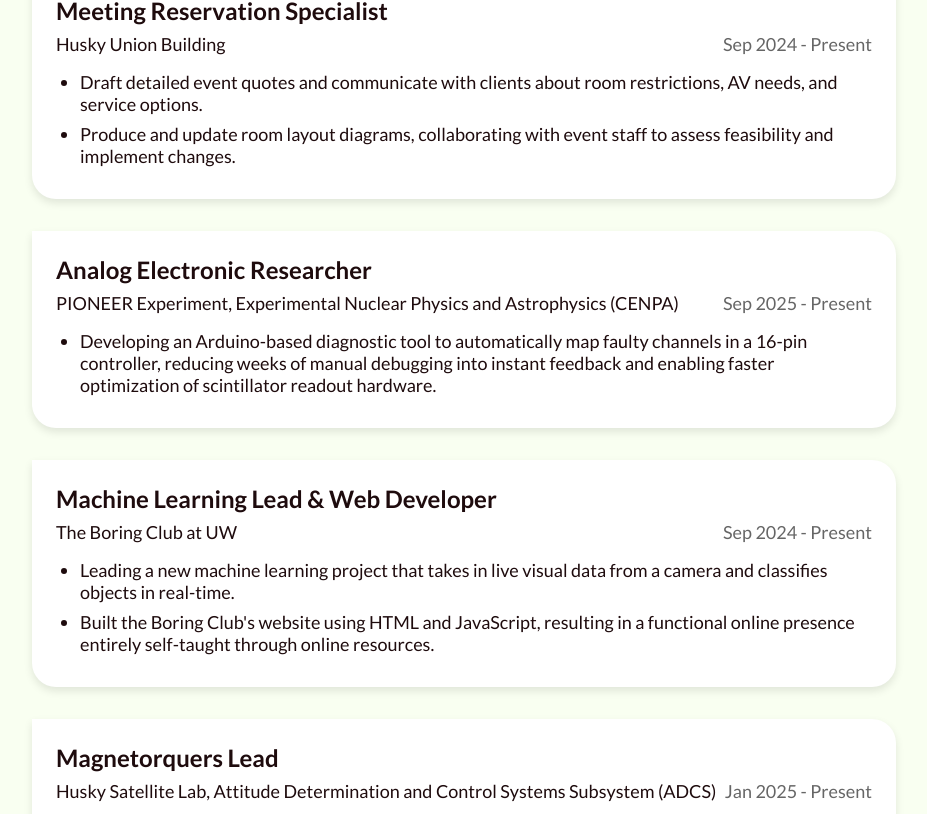
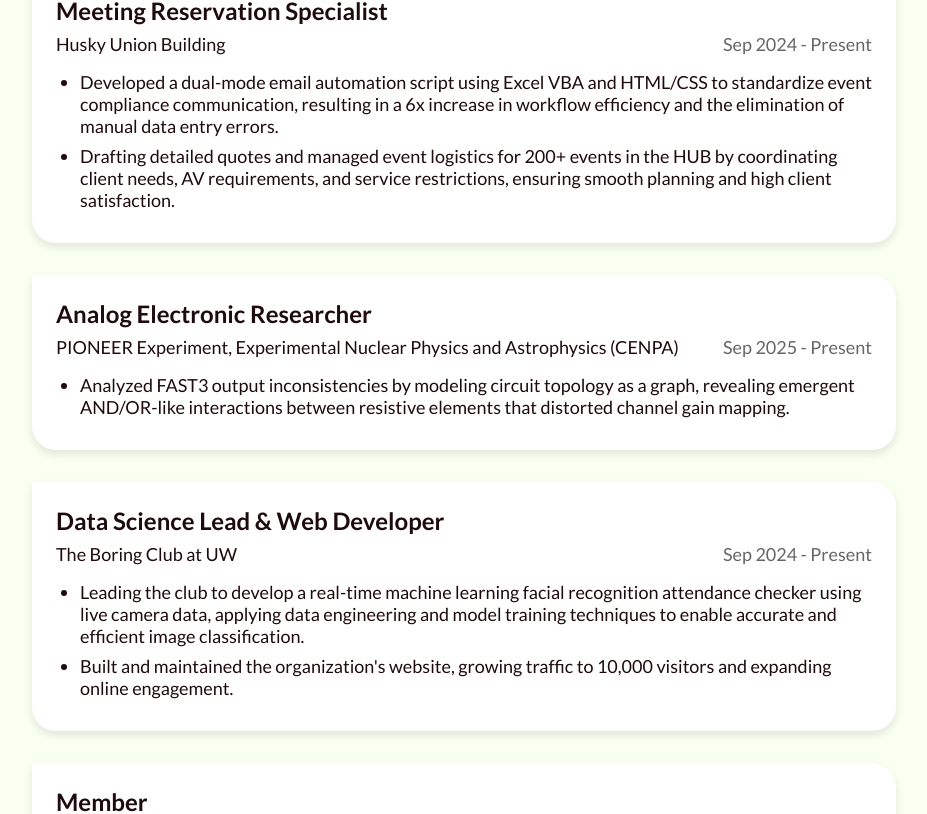
Before and after one commit to Yd025/yd025.github.io, a React (Vite) app: page /#/ in a window 1280 px wide. Shown: the part 1372-2186 px from the top of the page, without its empty margins (176-1103 px from the left). Built offline with nearby package versions, Linux system fonts and the light colour scheme; a web font is replaced by a local one.

Commit message:
Website update 2026 Jan

```diff
--- a/src/components/SocialsSidebar.tsx
+++ b/src/components/SocialsSidebar.tsx
@@ -4,7 +4,7 @@
 import resumeIcon from '../assets/images/resume-business-cv-work-job-curriculum-2-svgrepo-com.svg';
 import linkedinIcon from '../assets/images/linkedin-svgrepo-com.svg';
 import githubIcon from '../assets/images/github-142-svgrepo-com.svg';
-import resumePdf from '../assets/resume/Yidan_Ma_Adelin_Resume_2025_10.pdf';
+import resumePdf from '../assets/resume/Yidan_Ma_Adelin_resume_2026_01.pdf';
 
 
 export function SocialsSidebar() {
--- a/src/data/academicData.json
+++ b/src/data/academicData.json
@@ -5,16 +5,18 @@
       "organization": "B.S. in Computer Engineering and B.A. in Mathematics: Standard | GPA 3.83/4.00",
       "date": "2024 - Present",
       "details": [
-        "Relevant coursework: Data Structures and Parallelism, Linear Optimization, Intermediate Date Programming, Advanced Accelerated Honors Calculus I to III, Foundations of Computing I and II, Honors Electromagnetism, Honors Mechanics",
-        "Activities and societies: Husky Satellite Lab, The Boring Club, Batman's Kitchen, Web Impact at UW"
+        "Relevant coursework: Systems Programming, Data Structures and Parallelism, Discrete Optimization, Linear Optimization, Software Entrepreneurship, Intermediate Date Programming, Advanced Accelerated Honors Calculus I & II, Foundations of Computing I and II, Honors Electromagnetism, Honors Mechanics",
+        "Activities and societies: The Boring Club, Batman's Kitchen, Husky Satellite Lab, Husky Tennis Club, Synaptech",
+        "Annual Dean's List 2024-2025"
       ]
     },
     {
       "title": "Massachusetts Institute of Technology",
       "organization": "Schwarzman College of Computing and IDSS | Synchronous Online",
-      "date": "Sep 2025 - Present",
+      "date": "Sep 2025 - Jan 2026",
       "details": [
-        "Relevant coursework: Data Science and Machine Learning: Making Data-Driven Decisions"
+        "Relevant coursework: Data Science and Machine Learning: Making Data-Driven Decisions",
+        "Explored foundational concepts in data science and machine learning, including data preprocessing, supervised and unsupervised learning algorithms, model evaluation, and ethical considerations in AI applications."
       ]
     },
     {
--- a/src/data/activitiesData.json
+++ b/src/data/activitiesData.json
@@ -5,13 +5,26 @@
         "title": "The Boring Club at UW",
         "roles": [
           {
-            "organization": "Machine Learning Lead & Web Developer",
+            "organization": "Data Science Lead & Web Developer",
             "date": "Sep 2024 - Present",
             "points": [
-              "Leading a new machine learning project that takes in live visual data from a camera and classifies objects in real-time.",
-              "Built the Boring Club's website using HTML and JavaScript, resulting in a functional online presence entirely self-taught through online resources.",
+              "Leading the club to develop a real-time machine learning facial recognition attendance checker using live camera data, applying data engineering and model training techniques to enable accurate and efficient image classification.",
+              "Built and maintained the organization's website, growing traffic to 10,000 visitors and expanding online engagement.",
               "Secured the website and Raspberry Pi server using Cloudflare, improving the club's cybersecurity and uptime.",
               "Used Verilog to develop an FPGA-based Traffic Light Simulator, gaining hands-on experience with digital design and hardware fundamentals."
+            ]
+          }
+        ]
+      },
+      {
+        "title": "Batman's Kitchen",
+        "roles": [
+          {
+            "organization": "Member",
+            "date": "Sep 2025 - Present",
+            "points": [
+              "Batman's Kitchen at the University of Washington is a club that participates in CTFs and CCDC, as well as other competitons to sharpen cyber security skills.",
+              "Competing in the Embedded Capture the Flag (eCTF) embedded security competition run by MITRE to design secure embedded systems against cyber attacks."
             ]
           }
         ]
@@ -21,11 +34,11 @@
         "roles": [
           {
             "organization": "Magnetorquers Lead in Attitude Determination and Control Systems Subsystem (ADCS)",
-            "date": "Jan 2025 - Present",
+            "date": "Jan 2025 - Jan 2026",
             "points": [
-              "Developing control systems by applying quaternion mathematics and linear algebra to fuse data from IMUs and magnetometers for precise magnetorquer coil actuation.",
-              "Designing PCB firmware for 3U-satellite magnetorquers, including H-bridge current control and circuit design.",
-              "Organize and lead weekly meetings with Magnetorquers Subsystem to discuss expectations and delegate work."
+              "Developed control systems by applying quaternion mathematics and linear algebra to fuse data from IMUs and magnetometers for precise magnetorquer coil actuation.",
+              "Designed PCB firmware for 3U-satellite magnetorquers, including H-bridge current control and circuit design.",
+              "Organized and led weekly meetings with Magnetorquers Subsystem to discuss expectations and delegate work."
             ]
           },
           {
@@ -40,17 +53,6 @@
               "Created CAD designs of potentially in-house built cold gas propulsion systems for review and selection.",
               "Researched extensively on passive heating systems to ensure HuskySat-2 maintains optimal temperature conditions.",
               "Ran calculations using MATLAB to justify feasibility and effectiveness of passive heating louvers."
-            ]
-          }
-        ]
-      }, {
-        "title": "Batman's Kitchen",
-        "roles": [
-          {
-            "organization": "Member",
-            "date": "Sep 2025 - Present",
-            "points": [
-              "Batman's Kitchen at the University of Washington is a club that participates in CTFs and CCDC, as well as other competitons to sharpen cyber security skills."
             ]
           }
         ]
--- a/src/data/currentInvolvementData.json
+++ b/src/data/currentInvolvementData.json
@@ -5,8 +5,8 @@
       "organization": "Husky Union Building",
       "date": "Sep 2024 - Present",
       "points": [
-        "Draft detailed event quotes and communicate with clients about room restrictions, AV needs, and service options.",
-        "Produce and update room layout diagrams, collaborating with event staff to assess feasibility and implement changes."
+        "Developed a dual-mode email automation script using Excel VBA and HTML/CSS to standardize event compliance communication, resulting in a 6x increase in workflow efficiency and the elimination of manual data entry errors.",
+        "Drafting detailed quotes and managed event logistics for 200+ events in the HUB by coordinating client needs, AV requirements, and service restrictions, ensuring smooth planning and high client satisfaction."
       ]
     },
     {
@@ -14,25 +14,26 @@
       "organization": "PIONEER Experiment, Experimental Nuclear Physics and Astrophysics (CENPA)",
       "date": "Sep 2025 - Present",
       "points": [
-        "Developing an Arduino-based diagnostic tool to automatically map faulty channels in a 16-pin controller, reducing weeks of manual debugging into instant feedback and enabling faster optimization of scintillator readout hardware."
+        "Analyzed FAST3 output inconsistencies by modeling circuit topology as a graph, revealing emergent AND/OR-like interactions between resistive elements that distorted channel gain mapping."
       ]
     },
     {
-      "title": "Machine Learning Lead & Web Developer",
+      "title": "Data Science Lead & Web Developer",
       "organization": "The Boring Club at UW",
       "date": "Sep 2024 - Present",
       "points": [
-        "Leading a new machine learning project that takes in live visual data from a camera and classifies objects in real-time.",
-        "Built the Boring Club's website using HTML and JavaScript, resulting in a functional online presence entirely self-taught through online resources."
+        "Leading the club to develop a real-time machine learning facial recognition attendance checker using live camera data, applying data engineering and model training techniques to enable accurate and efficient image classification.",
+        "Built and maintained the organization's website, growing traffic to 10,000 visitors and expanding online engagement."
       ]
     },
     {
-      "title": "Magnetorquers Lead",
-      "organization": "Husky Satellite Lab, Attitude Determination and Control Systems Subsystem (ADCS)",
-      "date": "Jan 2025 - Present",
-      "points": [
-        "Developing control systems by applying quaternion mathematics and linear algebra to fuse data from IMUs and magnetometers for precise magnetorquer coil actuation."
-      ]
-    }
+        "title": "Member",
+        "organization": "Batman's Kitchen",
+        "date": "Sep 2025 - Present",
+        "points": [
+          "Batman's Kitchen at the University of Washington is a club that participates in CTFs and CCDC, as well as other competitons to sharpen cyber security skills.",
+          "Competing in the Embedded Capture the Flag (eCTF) embedded security competition run by MITRE to design secure embedded systems against cyber attacks."
+        ]
+      }
   ]
 }
--- a/src/data/projectsData.json
+++ b/src/data/projectsData.json
@@ -1,5 +1,35 @@
 [
   {
+    "title": "MOOV",
+    "description": "A mobile app for people with physical disabilities and mobility impairments that leverages computer vision and machine learning to provide real-time feedback on exercise form and technique using the device's camera. App is fully customizable to accommodate different mobility levels and types of disabilities, with features including adjustable exercise difficulty and voice-guided instructions. Project is submitted for the 2026 Hollomon Health Innovation Challenge by the Foster School of Business at UW.",
+    "technologies": [
+      "React",
+      "JavaScript",
+      "Firebase Authentication"
+    ],
+    "links": [
+      {
+        "text": "",
+        "url": ""
+      }
+    ]
+  },{
+    "title": "Face Recognition Attendance System",
+    "description": "A full stack embedded system project that scans a person's face in real-time and uses a ML classification model to match the face to the member of the club, marking the person as present. As the Data Science lead, developed the computer vision model using Python, OpenCV, and Mediapipe to accurately detect and recognize faces and integrated the model with a Jetson Nano.",
+    "technologies": [
+      "Python",
+      "OpenCV",
+      "Mediapipe",
+      "Simulink",
+      "Jetson Nano"
+    ],
+    "links": [
+      {
+        "text": "Website",
+        "url": "https://boringclubuw.org/projects.html"
+      }
+    ]
+  },{
     "title": "Digital Fridge (AWS Track)",
     "description": "This full-stack web application helps users reduce food waste through smart expiration tracking, automated shopping list generation, and AI-powered meal recommendations based on fridge contents. Key innovations include multi-modal item addition (barcode scanning, manual entry, image/video upload), real-time expiration alerts, and intelligent food categorization with nutrition data integration from USDA Food Database.",
     "technologies": [
@@ -24,6 +54,34 @@
       {
         "text": "Source Code",
         "url": "https://github.com/MagmaOverlord/Dubhacks-2025"
+      }
+    ]
+  },
+  {
+    "title": "Recommendation System for Amazon Products",
+    "description": "This project involves recommending the best Amazon products available to users based on past rating data using recommendation systems techniques.",
+    "technologies": ["Ranked-Based Filtering", "User-Based Filtering", "Item-Based Filtering", "Matrix Factorization", "Python", "Pandas", "Surprise Library"],
+    "links": []
+  },
+  {
+    "title": "Potential Customers Prediction Project",
+    "description": "Analyzed and built an ML model to help identify which leads are more likely to convert to paid customers, found the factors driving the lead conversion process and created a profile of the leads who are likely to convert.",
+    "technologies": ["EDA", "Logistic Regression", "Data Preprocessing", "Classification", "Decision Trees", "Random Forest", "Python", "Pandas", "Matplotlib"],
+    "links": []
+  },
+  {
+    "title": "Customer Personality Segmentation Project",
+    "description": "Developed personalized marketing campaigns to increase conversion rates. Create effective retention strategies for high-value customers. Optimize resource allocation, such as inventory management, pricing strategies, and store layouts. ",
+    "technologies": ["EDA", "K-Means Clustering", "Dimensionality Reduction","Python", "Pandas", "Matplotlib"],
+    "links": []
+  },
+  {
+    "title": "The Boring Club Website",
+    "description": "Designed and developed The Boring Club's official website from the ground up to create a modern, user-friendly interface that effectively showcases the club's projects, events, and resources. Website was deployed on our own Raspberry Pi server, providing hands-on experience with web hosting and server management.",
+    "technologies": ["HTML", "CSS", "JavaScript", "Raspberry Pi", "Cloudflare"],
+    "links": [
+      {"text": "Website",
+        "url": "https://boringclubuw.org/"
       }
     ]
   },
--- a/src/data/workData.json
+++ b/src/data/workData.json
@@ -5,11 +5,9 @@
       "organization": "Husky Union Building",
       "date": "Sep 2024 - Present",
       "points": [
-        "Draft detailed event quotes and communicate with clients about room restrictions, AV needs, and service options.",
-        "Produce and update room layout diagrams, collaborating with event staff to assess feasibility and implement changes.",
-        "Assists in administrative and clerical duties at the information desk, including processing signed and completed event reservation paperwork and deadlines",
-        "Employs exceptional time management and prioritization skills to manage multiple daily, weekly, and monthly tasks alongside ongoing customer service responsibilities",
-        "Experienced in payment processing and point-of-sale cashiering for in-person transactions, including handling transactions exceeding $10,000 USD"
+        "Developed a dual-mode email automation script using Excel VBA and HTML/CSS to standardize event compliance communication, resulting in a 6x increase in workflow efficiency and the elimination of manual data entry errors.",
+        "Drafting detailed quotes and managed event logistics for 200+ events in the HUB by coordinating client needs, AV requirements, and service restrictions, ensuring smooth planning and high client satisfaction.",
+        "Assists in administrative and clerical duties at the information desk, including processing signed and completed event reservation paperwork and deadlines"
       ]
     },
     {
@@ -39,7 +37,7 @@
       "organization": "PIONEER Experiment, Experimental Nuclear Physics and Astrophysics (CENPA)",
       "date": "Sep 2025 - Present",
       "points": [
-        "Developing an Arduino-based diagnostic tool to automatically map faulty channels in a 16-pin controller, reducing weeks of manual debugging into instant feedback and enabling faster optimization of scintillator readout hardware."
+        "Analyzed FAST3 output inconsistencies by modeling circuit topology as a graph, revealing emergent AND/OR-like interactions between resistive elements that distorted channel gain mapping."
       ]
     },
     {
```
Also changed, not shown: 1 other file (tests, documents, lock files or other folders).
